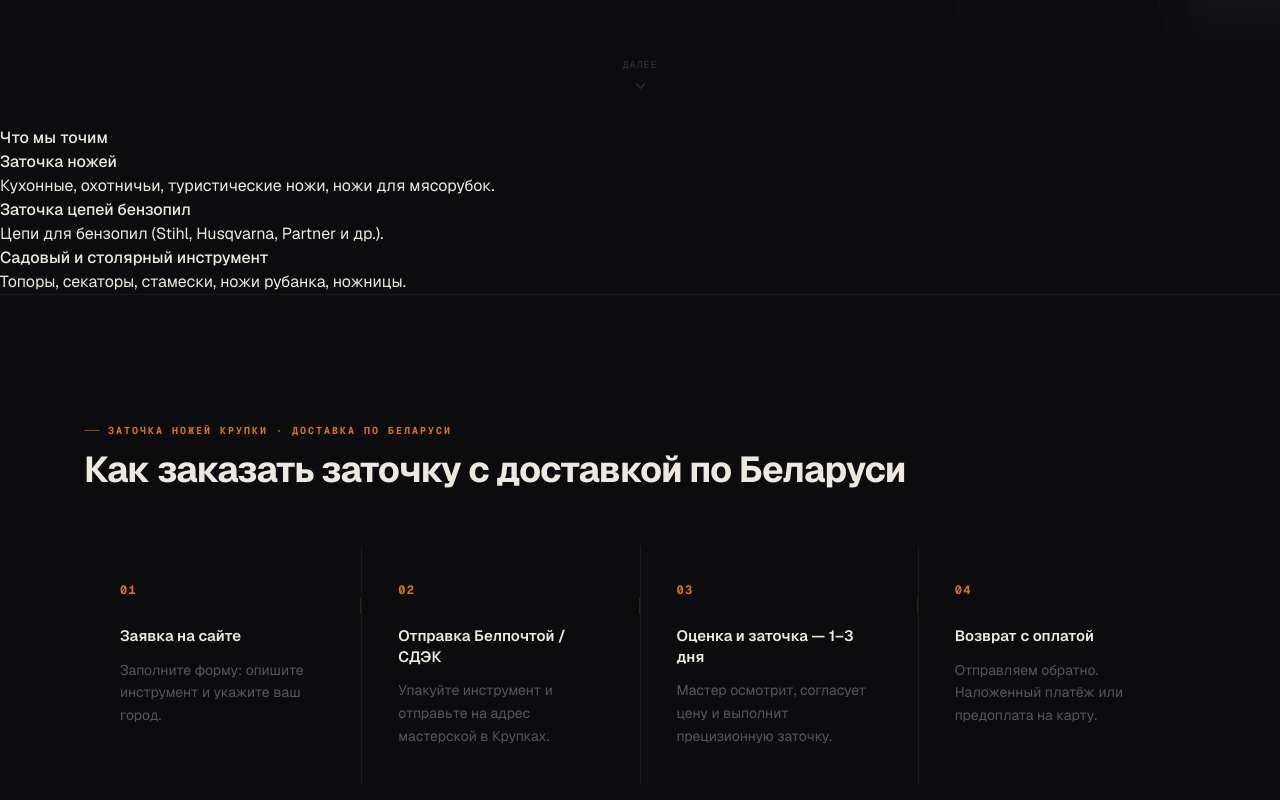
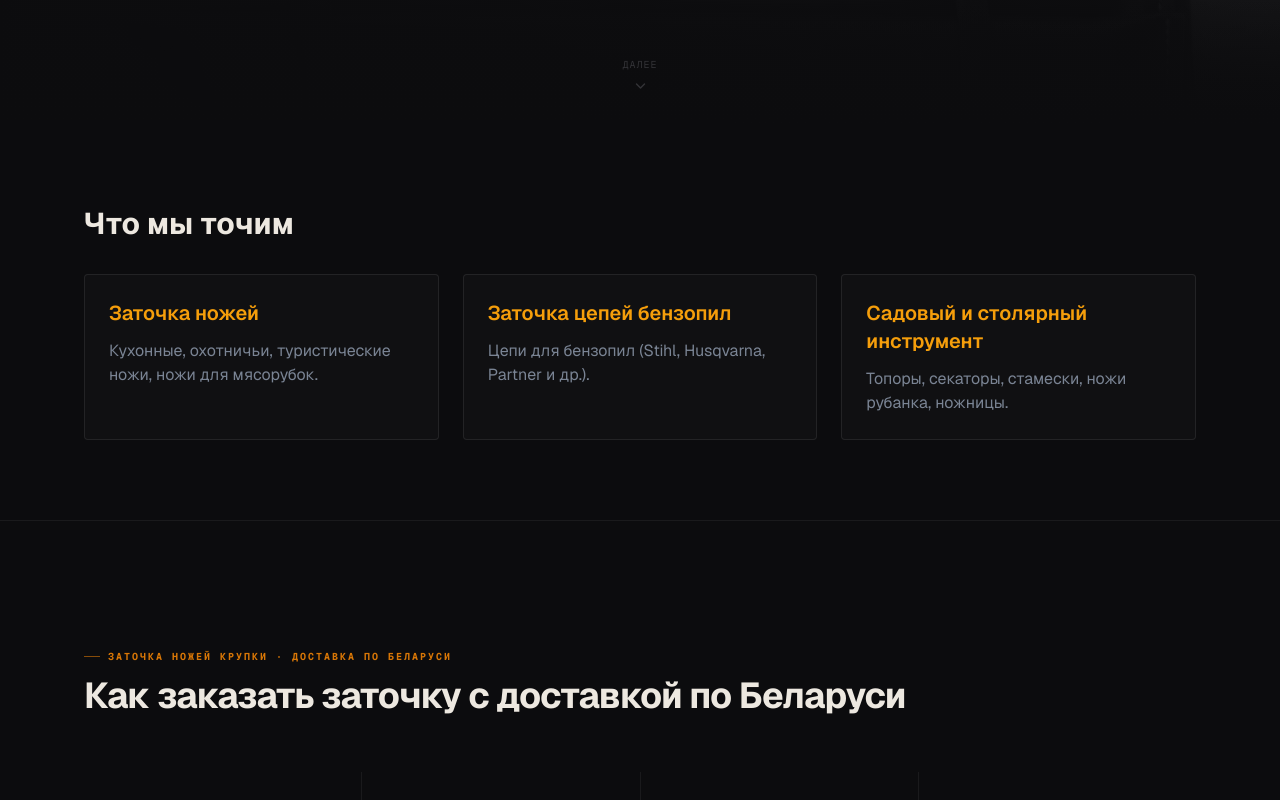
Before and after one commit to rahunak/krupki-master.by, a Next.js app: page / in a window 1280 px wide. Shown: the part 780-1580 px from the top of the page. Built offline with nearby package versions, Linux system fonts and the light colour scheme; no server answers.

Commit message:
fix: style for section

```diff
--- a/app/page.tsx
+++ b/app/page.tsx
@@ -14,21 +14,23 @@ export default function Home() {
       <main>
         <Hero />
 
-        <h2>Что мы точим</h2>
-        <div className="grid">
-          <article>
-            <h3>Заточка ножей</h3>
-            <p>Кухонные, охотничьи, туристические ножи, ножи для мясорубок.</p>
-          </article>
-          <article>
-            <h3>Заточка цепей бензопил</h3>
-            <p>Цепи для бензопил (Stihl, Husqvarna, Partner и др.).</p>
-          </article>
-          <article>
-            <h3>Садовый и столярный инструмент</h3>
-            <p>Топоры, секаторы, стамески, ножи рубанка, ножницы.</p>
-          </article>
-        </div>
+        <section id="services" className="py-20 px-5 max-w-6xl mx-auto">
+          <h2 className="text-3xl font-bold mb-8">Что мы точим</h2>
+          <div className="grid grid-cols-1 md:grid-cols-3 gap-6">
+            <article className="p-6 border border-white/[0.08] rounded-lg bg-white/[0.02]">
+              <h3 className="text-xl font-semibold mb-3 text-[#F59E0B]">Заточка ножей</h3>
+              <p className="text-[#7A8494]">Кухонные, охотничьи, туристические ножи, ножи для мясорубок.</p>
+            </article>
+            <article className="p-6 border border-white/[0.08] rounded-lg bg-white/[0.02]">
+              <h3 className="text-xl font-semibold mb-3 text-[#F59E0B]">Заточка цепей бензопил</h3>
+              <p className="text-[#7A8494]">Цепи для бензопил (Stihl, Husqvarna, Partner и др.).</p>
+            </article>
+            <article className="p-6 border border-white/[0.08] rounded-lg bg-white/[0.02]">
+              <h3 className="text-xl font-semibold mb-3 text-[#F59E0B]">Садовый и столярный инструмент</h3>
+              <p className="text-[#7A8494]">Топоры, секаторы, стамески, ножи рубанка, ножницы.</p>
+            </article>
+          </div>
+        </section>
 
         <HowItWorks />
         <Pricing />
```
